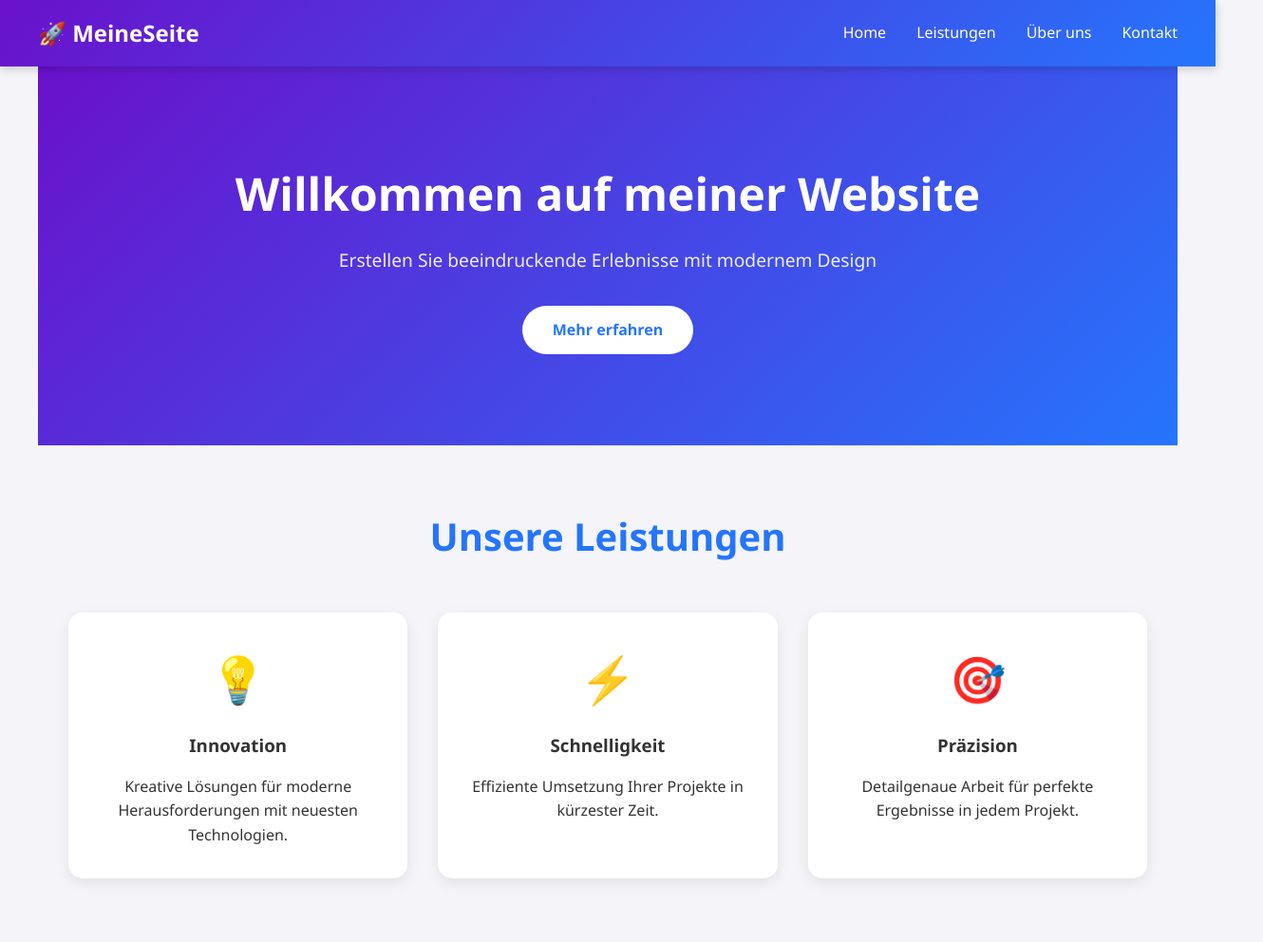
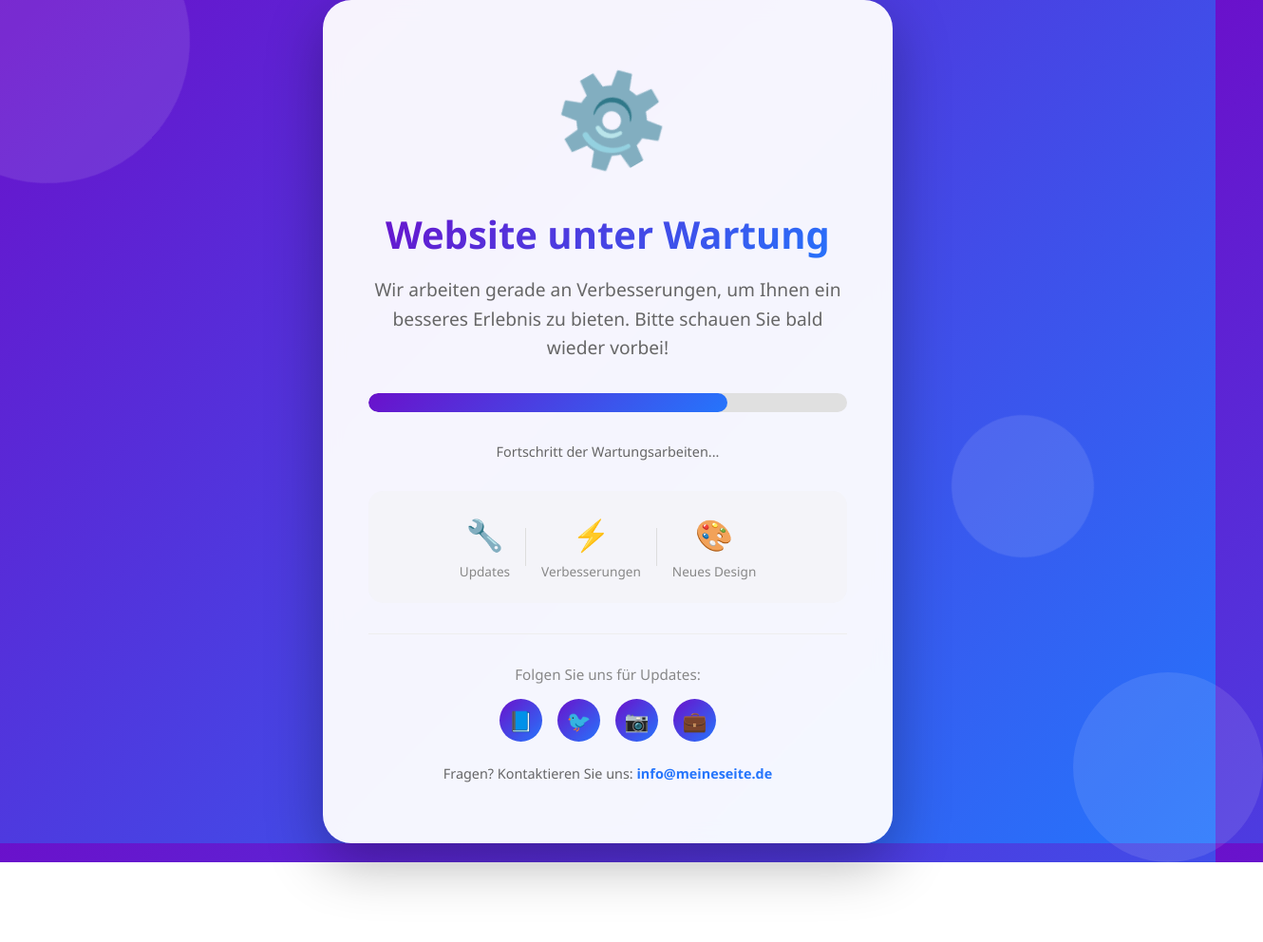
Before and after one commit to Rizaa45/med-app, a plain HTML site: page index.html in a window 1280 px wide. Shown: the top 992 px of the page at 95% size, 1330 px wide, since content can reach past the window. After the commit the page ends 908 px from the top, so only its background shows below. Drawn offline with Linux system fonts and the light colour scheme.

Commit message:
Replace content with maintenance page

```diff
--- a/index.html
+++ b/index.html
@@ -3,7 +3,7 @@
 <head>
 <meta charset="UTF-8">
 <meta name="viewport" content="width=device-width, initial-scale=1.0">
-<title>Meine Website</title>
+<title>Website unter Wartung</title>
 <style>
     * {
         margin: 0;
@@ -13,349 +13,294 @@
     }
 
     body {
-        background: #f4f4f9;
-        color: #333;
+        min-height: 100vh;
+        background: linear-gradient(135deg, #6a11cb 0%, #2575fc 100%);
+        display: flex;
+        align-items: center;
+        justify-content: center;
+        overflow: hidden;
+        position: relative;
+    }
+
+    /* Animierte Hintergrund-Kreise */
+    .bg-circle {
+        position: absolute;
+        border-radius: 50%;
+        background: rgba(255,255,255,0.1);
+        animation: float 6s ease-in-out infinite;
+    }
+
+    .circle1 {
+        width: 300px;
+        height: 300px;
+        top: -100px;
+        left: -100px;
+    }
+
+    .circle2 {
+        width: 200px;
+        height: 200px;
+        bottom: -50px;
+        right: -50px;
+        animation-delay: 2s;
+    }
+
+    .circle3 {
+        width: 150px;
+        height: 150px;
+        top: 50%;
+        right: 10%;
+        animation-delay: 4s;
+    }
+
+    @keyframes float {
+        0%, 100% { transform: translateY(0px) rotate(0deg); }
+        50% { transform: translateY(-30px) rotate(180deg); }
+    }
+
+    .container {
+        background: rgba(255, 255, 255, 0.95);
+        backdrop-filter: blur(10px);
+        border-radius: 30px;
+        padding: 4rem 3rem;
+        text-align: center;
+        max-width: 600px;
+        width: 90%;
+        box-shadow: 0 20px 60px rgba(0,0,0,0.3);
+        position: relative;
+        z-index: 10;
+        animation: fadeInUp 0.8s ease;
+    }
+
+    .icon-wrapper {
+        font-size: 6rem;
+        margin-bottom: 1.5rem;
+        animation: rotate 3s linear infinite;
+        display: inline-block;
+    }
+
+    @keyframes rotate {
+        from { transform: rotate(0deg); }
+        to { transform: rotate(360deg); }
+    }
+
+    h1 {
+        color: #2575fc;
+        font-size: 2.5rem;
+        margin-bottom: 1rem;
+        background: linear-gradient(135deg, #6a11cb, #2575fc);
+        -webkit-background-clip: text;
+        -webkit-text-fill-color: transparent;
+        background-clip: text;
+    }
+
+    .subtitle {
+        color: #666;
+        font-size: 1.2rem;
+        margin-bottom: 2rem;
         line-height: 1.6;
     }
 
-    /* Header */
-    header {
-        background: linear-gradient(135deg, #6a11cb, #2575fc);
-        color: white;
-        padding: 1rem 2rem;
-        position: sticky;
-        top: 0;
-        z-index: 1000;
-        box-shadow: 0 2px 10px rgba(0,0,0,0.2);
+    .progress-container {
+        background: #e0e0e0;
+        border-radius: 50px;
+        height: 20px;
+        margin: 2rem 0;
+        overflow: hidden;
+        position: relative;
     }
 
-    nav {
-        display: flex;
-        justify-content: space-between;
-        align-items: center;
-        max-width: 1200px;
-        margin: 0 auto;
+    .progress-bar {
+        background: linear-gradient(135deg, #6a11cb, #2575fc);
+        height: 100%;
+        border-radius: 50px;
+        width: 65%;
+        position: relative;
+        animation: progress-animation 2s ease-in-out infinite;
     }
 
-    .logo {
-        font-size: 1.5rem;
-        font-weight: bold;
+    @keyframes progress-animation {
+        0%, 100% { width: 60%; }
+        50% { width: 75%; }
     }
 
-    .nav-links {
-        list-style: none;
-        display: flex;
-        gap: 2rem;
+    .progress-text {
+        color: #666;
+        font-size: 0.9rem;
+        margin-top: 0.5rem;
     }
 
-    .nav-links a {
-        color: white;
-        text-decoration: none;
-        transition: opacity 0.3s;
+    .info-box {
+        background: #f4f4f9;
+        border-radius: 15px;
+        padding: 1.5rem;
+        margin: 2rem 0;
+        display: flex;
+        align-items: center;
+        justify-content: center;
+        gap: 1rem;
+        flex-wrap: wrap;
     }
 
-    .nav-links a:hover {
-        opacity: 0.7;
+    .info-item {
+        display: flex;
+        flex-direction: column;
+        align-items: center;
+        gap: 0.5rem;
     }
 
-    /* Hero Section */
-    .hero {
-        background: linear-gradient(135deg, #6a11cb 0%, #2575fc 100%);
-        color: white;
-        text-align: center;
-        padding: 6rem 2rem;
-    }
-
-    .hero h1 {
-        font-size: 3rem;
-        margin-bottom: 1rem;
-        animation: fadeInDown 1s ease;
-    }
-
-    .hero p {
-        font-size: 1.2rem;
-        margin-bottom: 2rem;
-        opacity: 0.9;
-        animation: fadeInUp 1s ease;
-    }
-
-    .btn {
-        display: inline-block;
-        background: white;
-        color: #2575fc;
-        padding: 0.8rem 2rem;
-        border-radius: 50px;
-        text-decoration: none;
+    .info-item .number {
+        font-size: 2rem;
         font-weight: bold;
-        transition: transform 0.3s, box-shadow 0.3s;
-    }
-
-    .btn:hover {
-        transform: translateY(-3px);
-        box-shadow: 0 10px 20px rgba(0,0,0,0.2);
-    }
-
-    /* Sections */
-    section {
-        padding: 4rem 2rem;
-        max-width: 1200px;
-        margin: 0 auto;
-    }
-
-    .section-title {
-        text-align: center;
-        font-size: 2.5rem;
-        margin-bottom: 3rem;
         color: #2575fc;
     }
 
-    /* Cards Grid */
-    .cards {
-        display: grid;
-        grid-template-columns: repeat(auto-fit, minmax(280px, 1fr));
-        gap: 2rem;
+    .info-item .label {
+        font-size: 0.85rem;
+        color: #888;
     }
 
-    .card {
-        background: white;
-        padding: 2rem;
-        border-radius: 15px;
-        box-shadow: 0 5px 15px rgba(0,0,0,0.08);
-        transition: transform 0.3s, box-shadow 0.3s;
-        text-align: center;
+    .divider {
+        width: 1px;
+        height: 40px;
+        background: #ddd;
     }
 
-    .card:hover {
-        transform: translateY(-10px);
-        box-shadow: 0 15px 30px rgba(0,0,0,0.15);
+    .social-section {
+        margin-top: 2rem;
+        padding-top: 2rem;
+        border-top: 1px solid #eee;
     }
 
-    .card-icon {
-        font-size: 3rem;
+    .social-text {
+        color: #888;
         margin-bottom: 1rem;
-    }
-
-    .card h3 {
-        margin-bottom: 1rem;
-        color: #333;
-    }
-
-    /* About Section */
-    .about {
-        background: white;
-        border-radius: 20px;
-        margin: 2rem;
-        padding: 4rem 2rem;
-    }
-
-    .about-content {
-        display: flex;
-        gap: 3rem;
-        align-items: center;
-        flex-wrap: wrap;
-        max-width: 1200px;
-        margin: 0 auto;
-    }
-
-    .about-text {
-        flex: 1;
-        min-width: 300px;
-    }
-
-    .about-image {
-        flex: 1;
-        min-width: 300px;
-        text-align: center;
-    }
-
-    .about-image div {
-        width: 100%;
-        height: 300px;
-        background: linear-gradient(135deg, #667eea, #764ba2);
-        border-radius: 20px;
-        display: flex;
-        align-items: center;
-        justify-content: center;
-        color: white;
-        font-size: 4rem;
-    }
-
-    /* Contact Form */
-    .contact {
-        background: #2c3e50;
-        color: white;
-        border-radius: 20px;
-        margin: 2rem;
-        padding: 4rem 2rem;
-        text-align: center;
-    }
-
-    .contact-form {
-        max-width: 600px;
-        margin: 0 auto;
-        display: flex;
-        flex-direction: column;
-        gap: 1rem;
-    }
-
-    .contact-form input,
-    .contact-form textarea {
-        padding: 1rem;
-        border: none;
-        border-radius: 10px;
-        font-size: 1rem;
-    }
-
-    .contact-form button {
-        background: #2575fc;
-        color: white;
-        border: none;
-        padding: 1rem;
-        border-radius: 10px;
-        font-size: 1rem;
-        cursor: pointer;
-        font-weight: bold;
-        transition: background 0.3s;
-    }
-
-    .contact-form button:hover {
-        background: #6a11cb;
-    }
-
-    /* Footer */
-    footer {
-        background: #1a1a2e;
-        color: white;
-        text-align: center;
-        padding: 2rem;
+        font-size: 0.95rem;
     }
 
     .social-links {
         display: flex;
         justify-content: center;
-        gap: 1.5rem;
-        margin: 1rem 0;
+        gap: 1rem;
     }
 
     .social-links a {
+        width: 45px;
+        height: 45px;
+        background: linear-gradient(135deg, #6a11cb, #2575fc);
+        border-radius: 50%;
+        display: flex;
+        align-items: center;
+        justify-content: center;
+        text-decoration: none;
         color: white;
-        text-decoration: none;
-        font-size: 1.5rem;
-        transition: transform 0.3s;
-        display: inline-block;
+        font-size: 1.3rem;
+        transition: transform 0.3s, box-shadow 0.3s;
     }
 
     .social-links a:hover {
-        transform: scale(1.2);
+        transform: translateY(-5px);
+        box-shadow: 0 10px 20px rgba(37, 117, 252, 0.4);
     }
 
-    /* Animations */
-    @keyframes fadeInDown {
-        from { opacity: 0; transform: translateY(-30px); }
-        to { opacity: 1; transform: translateY(0); }
+    .contact-info {
+        margin-top: 1.5rem;
+        color: #666;
+        font-size: 0.9rem;
+    }
+
+    .contact-info a {
+        color: #2575fc;
+        text-decoration: none;
+        font-weight: 600;
     }
 
     @keyframes fadeInUp {
-        from { opacity: 0; transform: translateY(30px); }
-        to { opacity: 1; transform: translateY(0); }
+        from {
+            opacity: 0;
+            transform: translateY(30px);
+        }
+        to {
+            opacity: 1;
+            transform: translateY(0);
+        }
     }
 
-    /* Responsive */
-    @media (max-width: 768px) {
-        .nav-links {
-            display: none;
+    @media (max-width: 600px) {
+        .container {
+            padding: 2.5rem 1.5rem;
         }
 
-        .hero h1 {
-            font-size: 2rem;
+        h1 {
+            font-size: 1.8rem;
         }
 
-        .section-title {
-            font-size: 1.8rem;
+        .subtitle {
+            font-size: 1rem;
+        }
+
+        .info-box {
+            gap: 0.5rem;
+        }
+
+        .divider {
+            display: none;
         }
     }
 </style>
 </head>
 <body>
 
-<!-- Header -->
-<header>
-    <nav>
-        <div class="logo">🚀 MeineSeite</div>
-        <ul class="nav-links">
-            <li><a href="#home">Home</a></li>
-            <li><a href="#services">Leistungen</a></li>
-            <li><a href="#about">Über uns</a></li>
-            <li><a href="#contact">Kontakt</a></li>
-        </ul>
-    </nav>
-</header>
+<div class="bg-circle circle1"></div>
+<div class="bg-circle circle2"></div>
+<div class="bg-circle circle3"></div>
 
-<!-- Hero Section -->
-<section class="hero" id="home">
-    <h1>Willkommen auf meiner Website</h1>
-    <p>Erstellen Sie beeindruckende Erlebnisse mit modernem Design</p>
-    <a href="#services" class="btn">Mehr erfahren</a>
-</section>
+<div class="container">
+    <div class="icon-wrapper">⚙️</div>
 
-<!-- Services Section -->
-<section id="services">
-    <h2 class="section-title">Unsere Leistungen</h2>
-    <div class="cards">
-        <div class="card">
-            <div class="card-icon">💡</div>
-            <h3>Innovation</h3>
-            <p>Kreative Lösungen für moderne Herausforderungen mit neuesten Technologien.</p>
+    <h1>Website unter Wartung</h1>
+
+    <p class="subtitle">
+        Wir arbeiten gerade an Verbesserungen, um Ihnen ein besseres Erlebnis zu bieten.
+        Bitte schauen Sie bald wieder vorbei!
+    </p>
+
+    <div class="progress-container">
+        <div class="progress-bar"></div>
+    </div>
+    <p class="progress-text">Fortschritt der Wartungsarbeiten...</p>
+
+    <div class="info-box">
+        <div class="info-item">
+            <div class="number">🔧</div>
+            <div class="label">Updates</div>
         </div>
-        <div class="card">
-            <div class="card-icon">⚡</div>
-            <h3>Schnelligkeit</h3>
-            <p>Effiziente Umsetzung Ihrer Projekte in kürzester Zeit.</p>
+        <div class="divider"></div>
+        <div class="info-item">
+            <div class="number">⚡</div>
+            <div class="label">Verbesserungen</div>
         </div>
-        <div class="card">
-            <div class="card-icon">🎯</div>
-            <h3>Präzision</h3>
-            <p>Detailgenaue Arbeit für perfekte Ergebnisse in jedem Projekt.</p>
+        <div class="divider"></div>
+        <div class="info-item">
+            <div class="number">🎨</div>
+            <div class="label">Neues Design</div>
         </div>
     </div>
-</section>
 
-<!-- About Section -->
-<section class="about" id="about">
-    <div class="about-content">
-        <div class="about-text">
-            <h2 class="section-title" style="text-align:left">Über uns</h2>
-            <p>Wir sind ein leidenschaftliches Team, das sich der Erstellung außergewöhnlicher digitaler Erlebnisse widmet. Mit jahrelanger Erfahrung und Liebe zum Detail bringen wir Ihre Vision zum Leben.</p>
-            <br>
-            <p>Unser Ziel ist es, innovative und benutzerfreundliche Lösungen zu schaffen, die sowohl funktional als auch ästhetisch ansprechend sind.</p>
-        </div>
-        <div class="about-image">
-            <div>🌟</div>
+    <div class="social-section">
+        <p class="social-text">Folgen Sie uns für Updates:</p>
+        <div class="social-links">
+            <a href="#" title="Facebook">📘</a>
+            <a href="#" title="Twitter">🐦</a>
+            <a href="#" title="Instagram">📷</a>
+            <a href="#" title="LinkedIn">💼</a>
         </div>
     </div>
-</section>
 
-<!-- Contact Section -->
-<section class="contact" id="contact">
-    <h2 class="section-title" style="color:white">Kontaktieren Sie uns</h2>
-    <form class="contact-form">
-        <input type="text" placeholder="Ihr Name" required>
-        <input type="email" placeholder="Ihre E-Mail" required>
-        <textarea rows="5" placeholder="Ihre Nachricht" required></textarea>
-        <button type="submit">Nachricht senden</button>
-    </form>
-</section>
-
-<!-- Footer -->
-<footer>
-    <div class="social-links">
-        <a href="#">📘</a>
-        <a href="#">🐦</a>
-        <a href="#">📷</a>
-        <a href="#">💼</a>
+    <div class="contact-info">
+        Fragen? Kontaktieren Sie uns: <a href="mailto:info@meineseite.de">info@meineseite.de</a>
     </div>
-    <p>&copy; 2025 MeineSeite. Alle Rechte vorbehalten.</p>
-</footer>
+</div>
 
 </body>
 </html>
```
